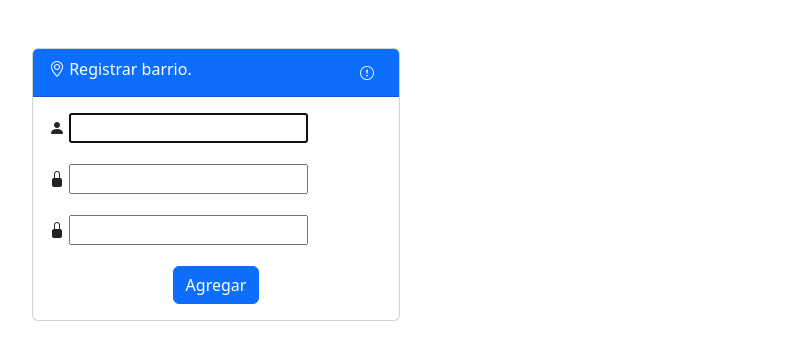
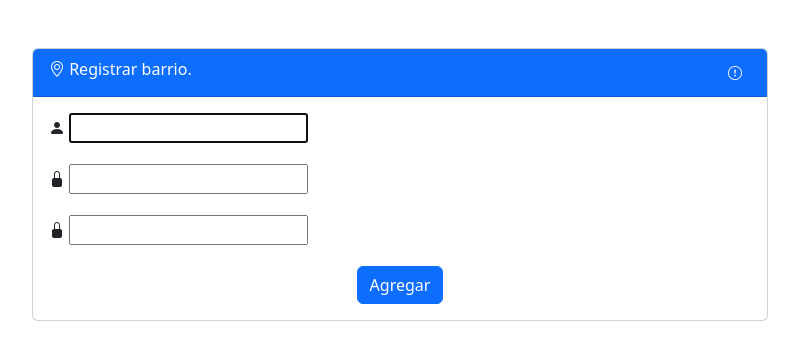
Before and after one commit to Leonard-g/eazymap, a Django app: page /signup/ in a window 1280 px wide. Shown: the part 56-416 px from the top of the page, without its empty margins (240-1039 px from the left). Run offline with Django 4.2, Linux system fonts and the light colour scheme; some libraries are stand-ins or nearby versions.

Commit message:
Update signup.html

```diff
--- a/tasks/templates/signup.html
+++ b/tasks/templates/signup.html
@@ -4,7 +4,7 @@
 
 <div class="row justify-content-center">
   <div class="col-md-8">
-    <div class="card w-50">
+    <div class="card w-100">
       <div class="card-header bg-primary text-white"><i class="bi bi-geo-alt"></i> Registrar barrio. {{ block.super }}
         <span class="float-end" data-bs-toggle="tooltip" data-bs-placement="top" title="Información adicional">
           <button class="btn btn-primary btn-sm" type="button" data-bs-toggle="modal" data-bs-target="#infoModal">
```
